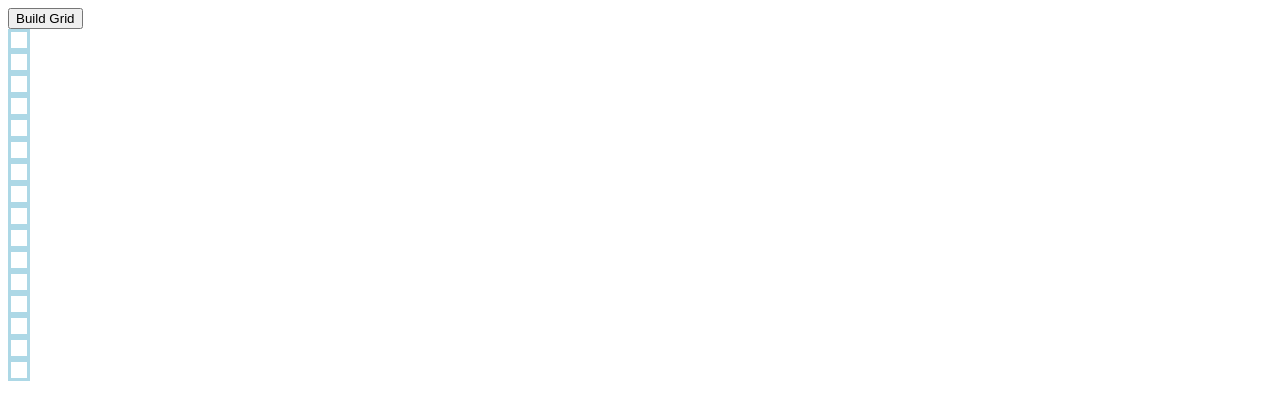
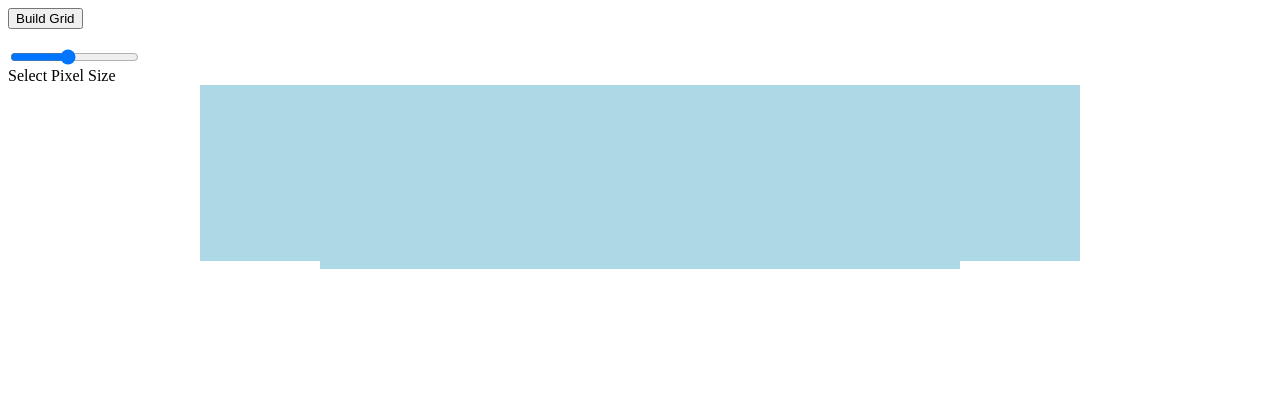
Before and after one commit to whisperswild/sketcher, a plain HTML site: page index.html in a window 1280 px wide. Both pictures are taken after a click on the button "Build Grid". Drawn offline with Linux system fonts and the light colour scheme.

Commit message:
Complete the pixel sketcher project

```diff
--- a/index.html
+++ b/index.html
@@ -12,14 +12,16 @@
 </head>
 <body>
     <div id="header">
-            <button onclick="buildGrid(16);">Build Grid</button>
+
     </div>
     <div id="controls">
-
+        <button onclick="buildGrid();">Build Grid</button><br />
+        <input type="range" id="gridSize" min="10" max = "100" value="50">
+        <label for="gridSize">Select Pixel Size</label>
     </div>
-    <div id="container">
-
-    </div>
+        <div id="container">
+            <div id="canvas"></div>
+        </div>
     <div id="footer">
 
     </div>
--- a/script.js
+++ b/script.js
@@ -1,16 +1,31 @@
 
 
-function buildGrid(count){
-    const container = document.querySelector('#container');
+function buildGrid(){
+    const canvas = document.querySelector('#canvas');
     const gridDiv = document.createElement('div');
+    const gridSize = document.querySelector('#gridSize');
     const docFragment = document.createDocumentFragment(); //stages the elements before writing them to the dom
 
-     for (i=1; i<=count; i++){
+    let count = document.getElementById('gridSize').value;
+    console.log(count);
+    canvas.replaceChildren();
+
+
+
+     for (i=1; i<=count*count; i++){
         const gridDiv = document.createElement('div');
         gridDiv.classList.add('grid');
+
+
+        gridDiv.addEventListener('mousemove', function(e){
+                gridDiv.classList.add('colorPixel');
+        });
+
+
         docFragment.appendChild(gridDiv);
      }
-
-     container.appendChild(docFragment);
+     //canvas.setAttribute('style', 'width: ' + count * 10 + "px");
+     gridDiv.setAttribute('style', 'height: ' + count/10 +'em; width: ' + count/10 + 'em;');
+     canvas.appendChild(docFragment);
 
 }
--- a/style.css
+++ b/style.css
@@ -5,18 +5,42 @@ body{
     flex-direction: column;
     justify-content: space-between;
 }
+#container{
+    display: flex;
+    justify-content: space-evenly;
+}
+#canvas{
+    display: flex;
+    flex-wrap: wrap;
+    justify-content: center;
+    align-items: center;
+    max-width: 70%;
+    max-height: 50%;
 
-.container{}
+}
 
 .grid{
-    border: 3px solid lightblue;
-    width: 1em;
-    height: 1em;
+    border: 0px solid lightblue;
+    background: lightblue;
+    width: 0.5em;
+    height: 0.5em;
     display: flex;
-    flex-wrap: wrap;
-    justify-content: space-between;
+    justify-content: center;
+    align-items: center;
 }
 
-.controls{}
+.colorPixel{
+    border: 0px solid darkblue;
+    background: darkblue;
+}
+
+
+#controls{
+    display:flex;
+    flex-direction: column;
+    align-items: flex-start;
+
+
+}
 
 .footer{}
```
